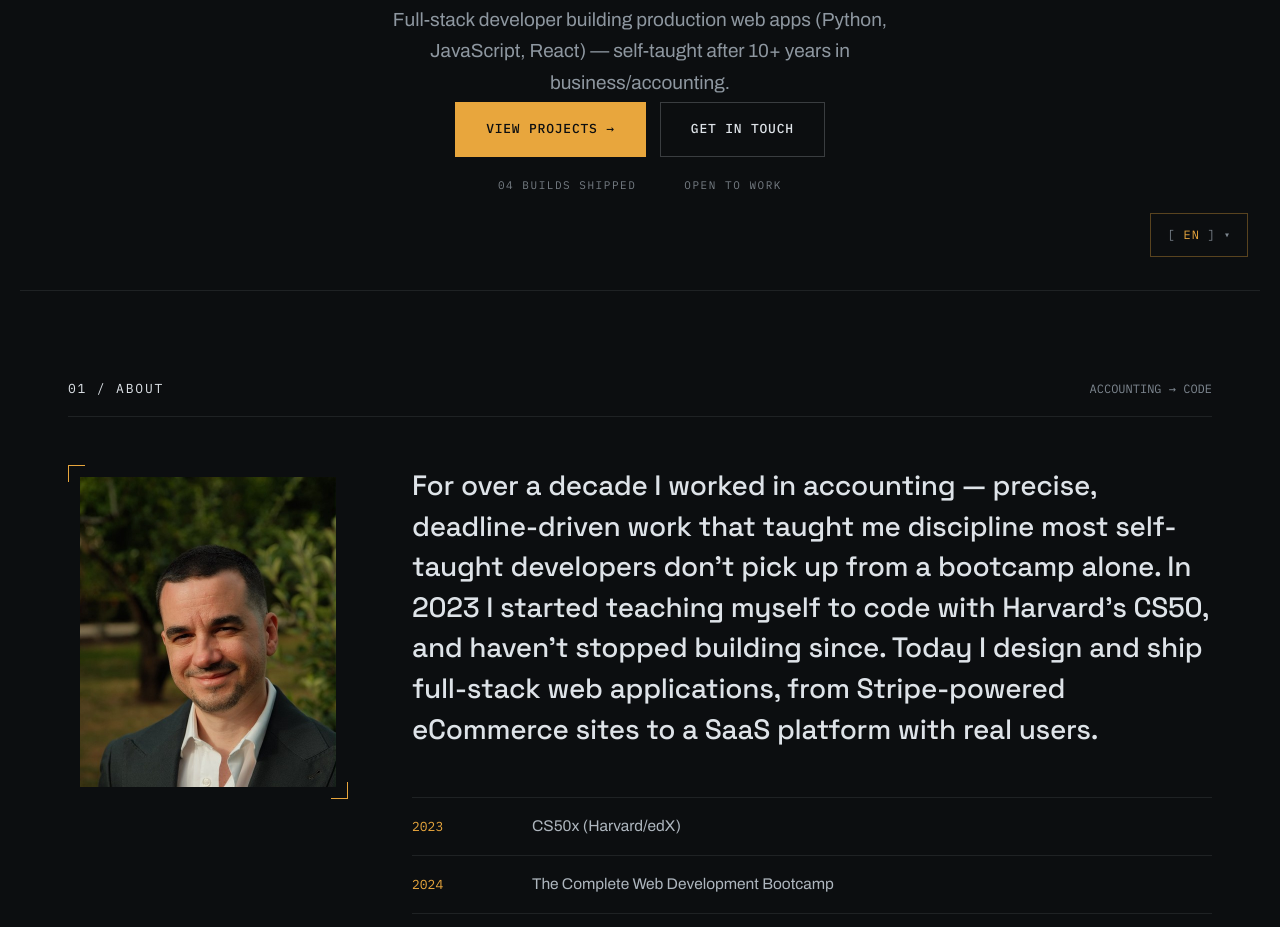
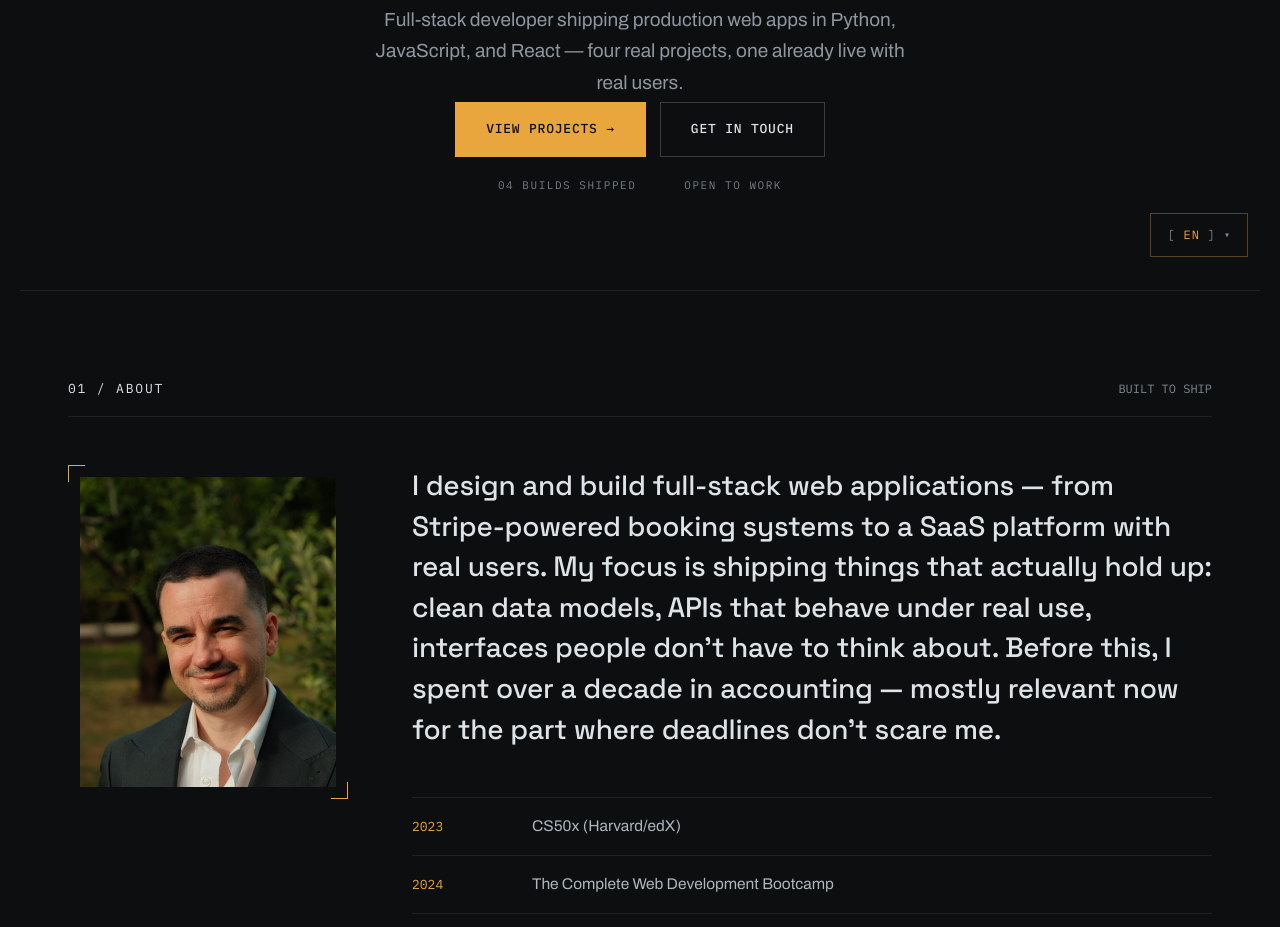
Before and after one commit to PauloDourado22/Paulo-Dourado-Portfolio, a plain HTML site: page index.html in a window 1280 px wide. Shown: the part 511-1438 px from the top of the page. Drawn offline with nearby package versions, Linux system fonts and the light colour scheme.

Commit message:
Rewrite hero and About copy to lead with output, downplay accounting backstory

```diff
--- a/index.html
+++ b/index.html
@@ -42,7 +42,7 @@
         <span class="line-wrap"><span class="hero-line hero-line-outline" data-line>Dourado</span></span>
       </h1>
       <div class="hero-reveal" data-anim="hero">
-        <p class="subtext" data-i18n="heroSubtext">Full-stack developer building production web apps (Python, JavaScript, React) — self-taught after 10+ years in business/accounting.</p>
+        <p class="subtext" data-i18n="heroSubtext">Full-stack developer shipping production web apps in Python, JavaScript, and React — four real projects, one already live with real users.</p>
         <div class="hero-actions">
           <a href="#projects" class="btn btn-primary" data-i18n="heroBtnProjects">VIEW PROJECTS →</a>
           <a href="#contact" class="btn btn-outline" data-i18n="heroBtnContact">GET IN TOUCH</a>
@@ -58,7 +58,7 @@
   <section id="about" class="section">
     <div class="section-head">
       <span class="section-label" data-i18n="aboutLabel">01 / ABOUT</span>
-      <span class="section-meta" data-i18n="aboutMeta">ACCOUNTING → CODE</span>
+      <span class="section-meta" data-i18n="aboutMeta">BUILT TO SHIP</span>
     </div>
     <div class="about-grid">
       <div class="bracket-frame">
@@ -66,10 +66,10 @@
       </div>
       <div class="about-content">
         <p class="about-lead" data-i18n="aboutLead">
-          For over a decade I worked in accounting — precise, deadline-driven work that taught me discipline
-          most self-taught developers don't pick up from a bootcamp alone. In 2023 I started teaching myself
-          to code with Harvard's CS50, and haven't stopped building since. Today I design and ship full-stack
-          web applications, from Stripe-powered eCommerce sites to a SaaS platform with real users.
+          I design and build full-stack web applications — from Stripe-powered booking systems to a SaaS
+          platform with real users. My focus is shipping things that actually hold up: clean data models,
+          APIs that behave under real use, interfaces people don't have to think about. Before this, I spent
+          over a decade in accounting — mostly relevant now for the part where deadlines don't scare me.
         </p>
         <ul class="timeline">
           <li><span>2023</span>CS50x (Harvard/edX)</li>
--- a/js/script.js
+++ b/js/script.js
@@ -312,12 +312,12 @@ themeToggle.addEventListener("click", () => {
 const TRANSLATIONS = {
   en: {
     navAbout: "ABOUT", navProjects: "PROJECTS", navSkills: "SKILLS", navContact: "CONTACT",
-    heroSubtext: "Full-stack developer building production web apps (Python, JavaScript, React) — self-taught after 10+ years in business/accounting.",
+    heroSubtext: "Full-stack developer shipping production web apps in Python, JavaScript, and React — four real projects, one already live with real users.",
     heroBtnProjects: "VIEW PROJECTS →", heroBtnContact: "GET IN TOUCH",
     heroStat1: "04 BUILDS SHIPPED", heroStat2: "OPEN TO WORK",
     typedLine: "FULL-STACK WEB DEVELOPER  /  PYTHON, JAVASCRIPT & REACT",
-    aboutLabel: "01 / ABOUT", aboutMeta: "ACCOUNTING → CODE",
-    aboutLead: "For over a decade I worked in accounting — precise, deadline-driven work that taught me discipline most self-taught developers don't pick up from a bootcamp alone. In 2023 I started teaching myself to code with Harvard's CS50, and haven't stopped building since. Today I design and ship full-stack web applications, from Stripe-powered eCommerce sites to a SaaS platform with real users.",
+    aboutLabel: "01 / ABOUT", aboutMeta: "BUILT TO SHIP",
+    aboutLead: "I design and build full-stack web applications — from Stripe-powered booking systems to a SaaS platform with real users. My focus is shipping things that actually hold up: clean data models, APIs that behave under real use, interfaces people don't have to think about. Before this, I spent over a decade in accounting — mostly relevant now for the part where deadlines don't scare me.",
     timeline3: "100 Days of Code: Python Pro Bootcamp & building Løfte",
     projectsLabel: "02 / FEATURED PROJECTS", projectsMeta: "04 BUILDS",
     skillsLabel: "03 / SKILLS", skillsMeta: "17 ENTRIES",
@@ -331,12 +331,12 @@ const TRANSLATIONS = {
   },
   pt: {
     navAbout: "SOBRE", navProjects: "PROJETOS", navSkills: "COMPETÊNCIAS", navContact: "CONTACTO",
-    heroSubtext: "Programador full-stack a construir aplicações web em produção (Python, JavaScript, React) — autodidata depois de mais de 10 anos em contabilidade.",
+    heroSubtext: "Programador full-stack a lançar aplicações web em produção em Python, JavaScript e React — quatro projetos reais, um já em produção com utilizadores reais.",
     heroBtnProjects: "VER PROJETOS →", heroBtnContact: "ENTRAR EM CONTACTO",
     heroStat1: "04 PROJETOS LANÇADOS", heroStat2: "DISPONÍVEL PARA TRABALHAR",
     typedLine: "PROGRAMADOR FULL-STACK  /  PYTHON, JAVASCRIPT & REACT",
-    aboutLabel: "01 / SOBRE", aboutMeta: "CONTABILIDADE → CÓDIGO",
-    aboutLead: "Durante mais de uma década trabalhei em contabilidade — um trabalho preciso e orientado por prazos que me ensinou uma disciplina que a maioria dos programadores autodidatas não adquire só com um bootcamp. Em 2023 comecei a aprender a programar com o CS50 de Harvard, e não parei de construir desde então. Hoje desenho e lanço aplicações web full-stack, desde lojas online com Stripe a uma plataforma SaaS com utilizadores reais.",
+    aboutLabel: "01 / SOBRE", aboutMeta: "CONSTRUÍDO PARA LANÇAR",
+    aboutLead: "Desenho e construo aplicações web full-stack — desde sistemas de marcação com Stripe a uma plataforma SaaS com utilizadores reais. O meu foco é construir coisas que realmente aguentam: modelos de dados limpos, APIs que se comportam bem em uso real, interfaces em que as pessoas nem pensam. Antes disto, passei mais de uma década em contabilidade — hoje relevante sobretudo pela parte em que prazos não me assustam.",
     timeline3: "100 Days of Code: Python Pro Bootcamp e a construir o Løfte",
     projectsLabel: "02 / PROJETOS EM DESTAQUE", projectsMeta: "04 PROJETOS",
     skillsLabel: "03 / COMPETÊNCIAS", skillsMeta: "17 ITENS",
```
Also changed, not shown: 1 other file.
